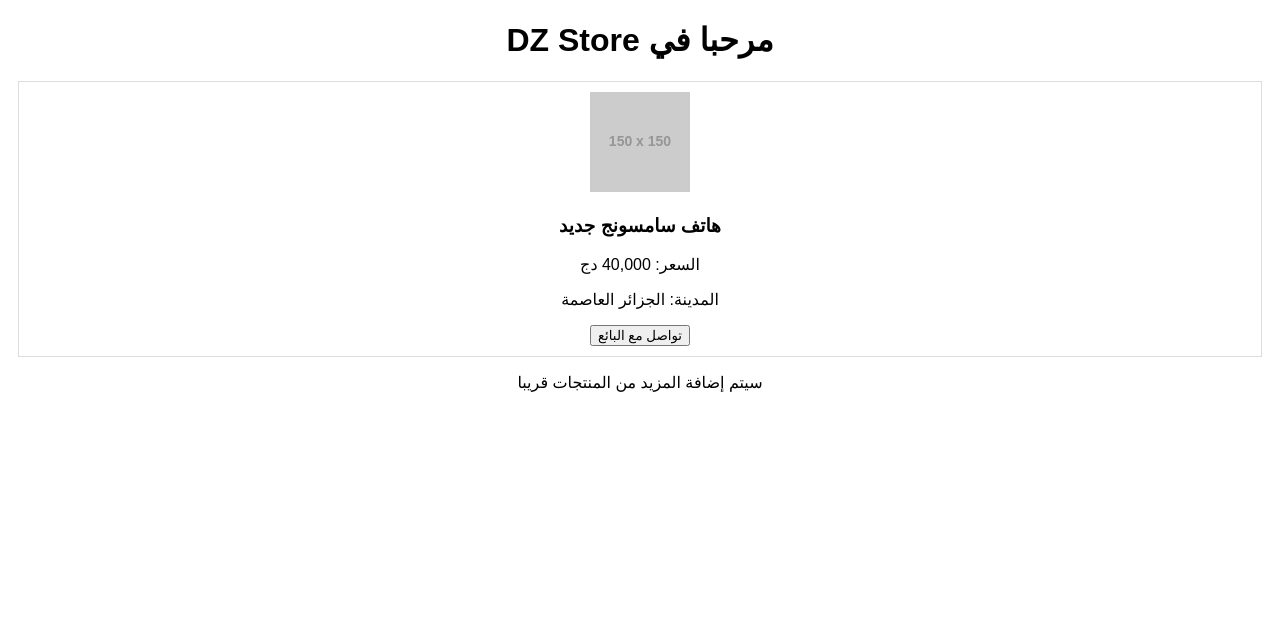
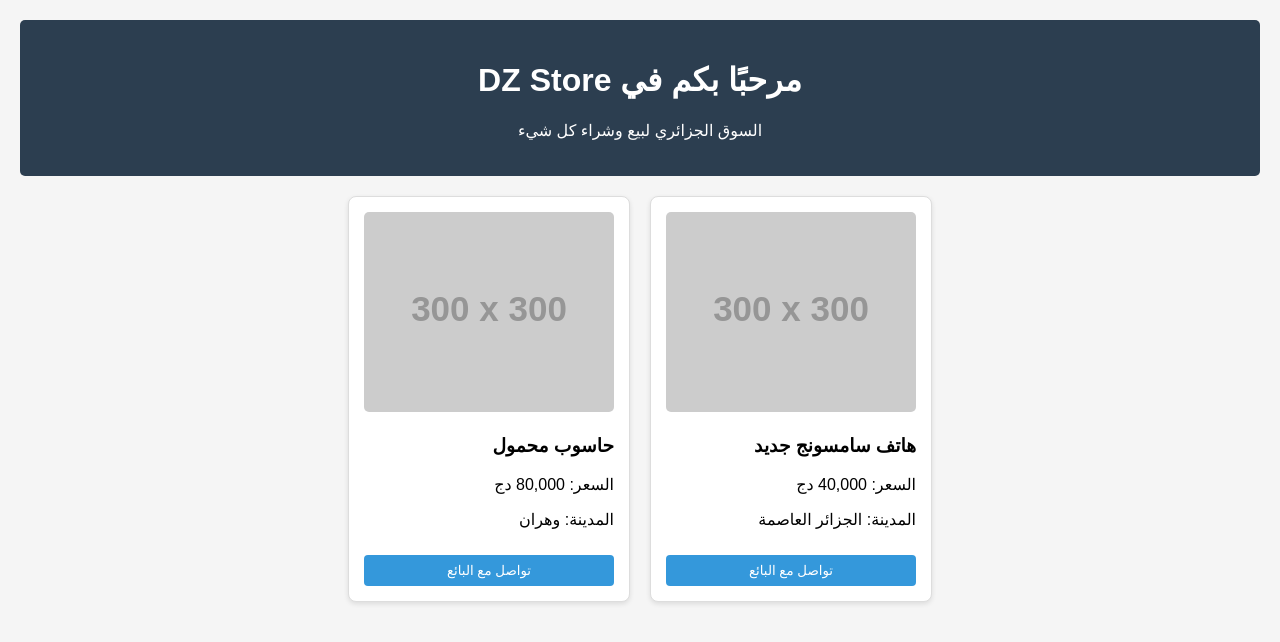
Before and after one commit to midotaibi/DZ-Store, a plain HTML site: page index.html in a window 1280 px wide. Drawn offline with Linux system fonts and the light colour scheme; placeholder pictures from the web are drawn by us.

Commit message:
Update index.html

```diff
--- a/index.html
+++ b/index.html
@@ -2,23 +2,87 @@
 <html lang="ar" dir="rtl">
 <head>
     <meta charset="UTF-8">
+    <meta name="viewport" content="width=device-width, initial-scale=1.0">
     <title>DZ Store | السوق الجزائري</title>
     <style>
-        body { font-family: Arial; text-align: center; }
-        .product { border: 1px solid #ddd; margin: 10px; padding: 10px; }
+        body {
+            font-family: 'Arial', sans-serif;
+            background-color: #f5f5f5;
+            margin: 0;
+            padding: 20px;
+        }
+        header {
+            background-color: #2c3e50;
+            color: white;
+            padding: 20px;
+            text-align: center;
+            border-radius: 5px;
+            margin-bottom: 20px;
+        }
+        .products {
+            display: flex;
+            flex-wrap: wrap;
+            justify-content: center;
+            gap: 20px;
+        }
+        .product {
+            background: white;
+            border: 1px solid #ddd;
+            border-radius: 8px;
+            padding: 15px;
+            width: 250px;
+            box-shadow: 0 2px 5px rgba(0,0,0,0.1);
+        }
+        .product img {
+            width: 100%;
+            height: 200px;
+            object-fit: cover;
+            border-radius: 5px;
+        }
+        button {
+            background-color: #3498db;
+            color: white;
+            border: none;
+            padding: 8px 15px;
+            border-radius: 4px;
+            cursor: pointer;
+            width: 100%;
+            margin-top: 10px;
+        }
+        button:hover {
+            background-color: #2980b9;
+        }
     </style>
 </head>
 <body>
-    <h1>مرحبا في DZ Store</h1>
+    <header>
+        <h1>مرحبًا بكم في DZ Store</h1>
+        <p>السوق الجزائري لبيع وشراء كل شيء</p>
+    </header>
 
-    <div class="product">
-        <img src="https://via.placeholder.com/150" width="100">
-        <h3>هاتف سامسونج جديد</h3>
-        <p>السعر: 40,000 دج</p>
-        <p>المدينة: الجزائر العاصمة</p>
-        <button>تواصل مع البائع</button>
+    <div class="products">
+        <div class="product">
+            <img src="https://via.placeholder.com/300" alt="هاتف">
+            <h3>هاتف سامسونج جديد</h3>
+            <p>السعر: 40,000 دج</p>
+            <p>المدينة: الجزائر العاصمة</p>
+            <button onclick="contactSeller()">تواصل مع البائع</button>
+        </div>
+
+        <div class="product">
+            <img src="https://via.placeholder.com/300" alt="حاسوب">
+            <h3>حاسوب محمول</h3>
+            <p>السعر: 80,000 دج</p>
+            <p>المدينة: وهران</p>
+            <button onclick="contactSeller()">تواصل مع البائع</button>
+        </div>
     </div>
 
-    <p>سيتم إضافة المزيد من المنتجات قريبا</p>
+    <script>
+        function contactSeller() {
+            const phone = "213123456789";
+            window.open(`https://wa.me/${phone}?text=مرحبًا، أنا مهتم بالمنتج`);
+        }
+    </script>
 </body>
 </html>
```
